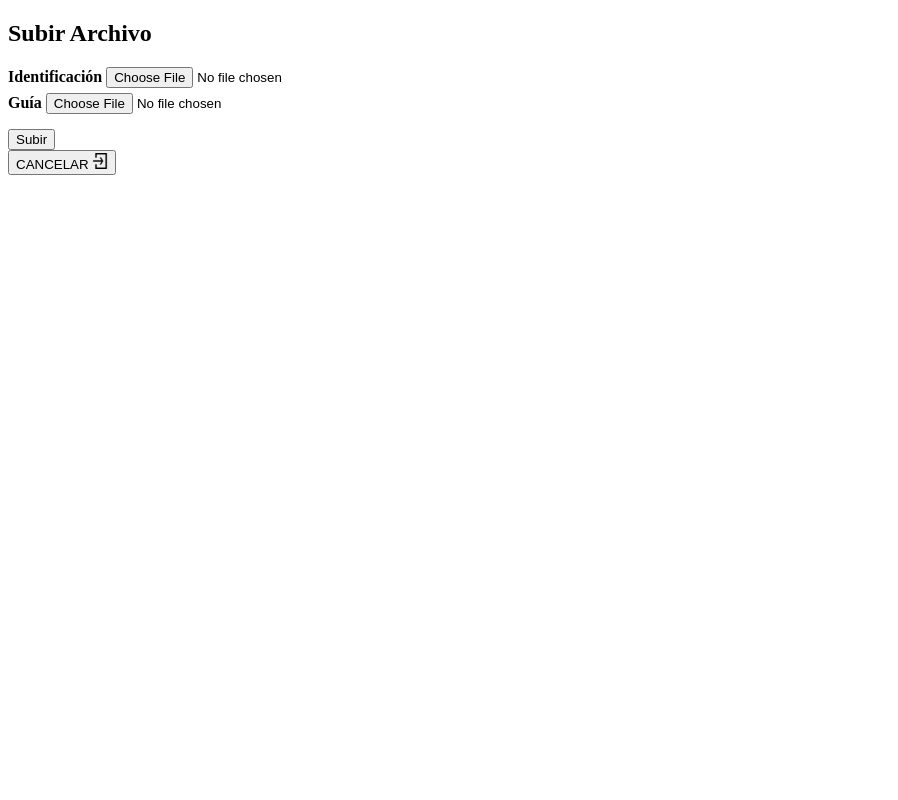
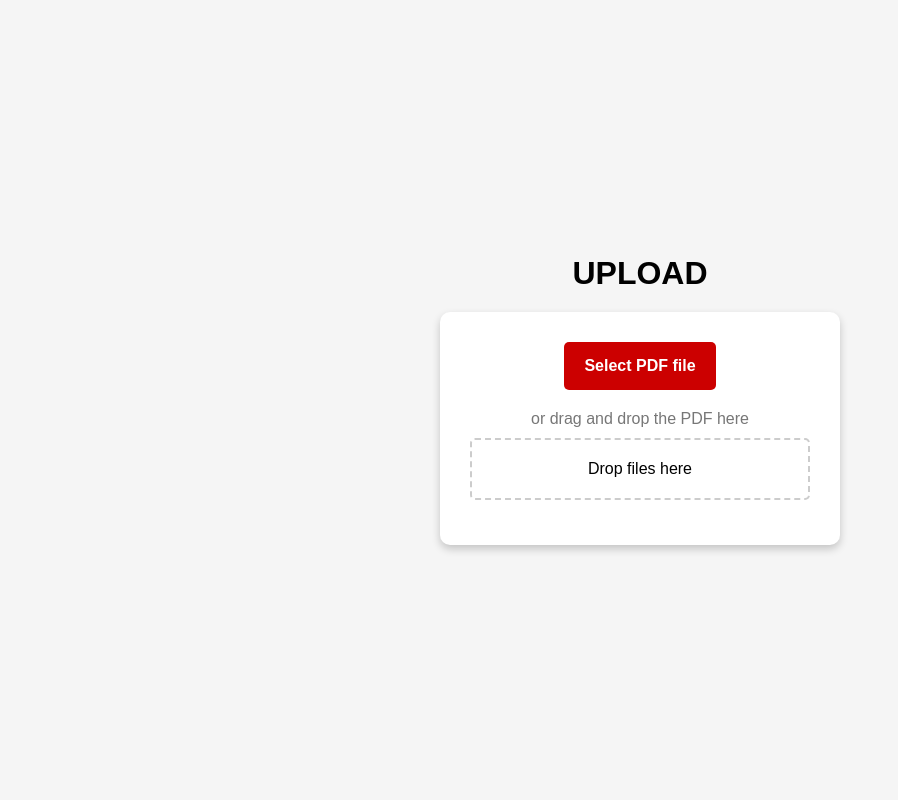
Before and after one commit to Juanpablo225/proyecto_final_volaris, a Django app: page /login/UPLOAD_USER/ in a window 1280 px wide. Shown: the whole page, without its empty margins (0-898 px from the left). Run offline with Django 5.2, Linux system fonts and the light colour scheme.

Commit message:
actualizacion demostracion sae

```diff
--- a/mi_app/static/CSS/styles_UPLOAD.css
+++ b/mi_app/static/CSS/styles_UPLOAD.css
@@ -0,0 +1,107 @@
+/* Reset de estilos */
+* {
+    margin: 0;
+    padding: 0;
+    box-sizing: border-box;
+    font-family: Arial, sans-serif;
+}
+
+body {
+    display: flex;
+    flex-direction: column;
+    align-items: center;
+    justify-content: center;
+    height: 100vh;
+    background-color: #f5f5f5;
+}
+
+header {
+    text-align: center;
+    margin-bottom: 20px;
+}
+
+.upload-container {
+    background: white;
+    padding: 30px;
+    border-radius: 10px;
+    text-align: center;
+    box-shadow: 0 4px 8px rgba(0, 0, 0, 0.2);
+    width: 400px;
+}
+
+.upload-button {
+    display: inline-block;
+    background-color: #c00;
+    color: white;
+    padding: 15px 20px;
+    border-radius: 5px;
+    cursor: pointer;
+    font-size: 16px;
+    font-weight: bold;
+    margin-bottom: 10px;
+}
+
+.upload-button:hover {
+    background-color: #900;
+}
+
+#dropZone {
+    border: 2px dashed #ccc;
+    padding: 20px;
+    border-radius: 5px;
+    margin-top: 10px;
+    transition: 0.3s;
+}
+
+#dropZone.dragover {
+    background-color: #eee;
+    border-color: #c00;
+}
+
+p {
+    color: #777;
+    margin-top: 10px;
+}
+
+#fileList {
+    margin-top: 15px;
+    text-align: left;
+    list-style: none;
+}
+
+#fileList li {
+    background: #e8f5e9;
+    color: #2e7d32;
+    padding: 10px;
+    margin: 5px 0;
+    border-radius: 5px;
+    font-size: 14px;
+}
+/* Estilos para los elementos de la lista de archivos */
+#fileList li {
+    background: #e8f5e9;
+    color: #2e7d32;
+    padding: 10px;
+    margin: 5px 0;
+    border-radius: 5px;
+    font-size: 14px;
+    display: flex;
+    justify-content: space-between;
+    align-items: center;
+}
+
+/* Estilo para el botón de eliminar */
+.delete-btn {
+    background-color: #e53935;
+    color: white;
+    padding: 5px 10px;
+    border: none;
+    border-radius: 5px;
+    cursor: pointer;
+    font-size: 14px;
+    margin-left: 10px;
+}
+
+.delete-btn:hover {
+    background-color: #c62828;
+}
--- /dev/null
+++ b/mi_app/static/JS/index.js
@@ -0,0 +1,66 @@
+document.addEventListener("DOMContentLoaded", function() {
+    const dropZone = document.getElementById("dropZone");
+    const fileInput = document.getElementById("fileInput");
+    const fileList = document.getElementById("fileList");
+
+    // Evita el comportamiento por defecto que abre los archivos
+    document.addEventListener("dragover", (event) => event.preventDefault());
+    document.addEventListener("drop", (event) => event.preventDefault());
+
+    // Cuando el usuario hace clic en el botón, activa el input de archivos
+    document.querySelector(".upload-button").addEventListener("click", () => {
+        fileInput.click();
+    });
+
+    // Manejar archivos seleccionados manualmente
+    fileInput.addEventListener("change", function(event) {
+        handleFiles(event.target.files);
+    });
+
+    // Drag and Drop
+    dropZone.addEventListener("dragover", function(event) {
+        event.preventDefault();
+        dropZone.classList.add("dragover");
+    });
+
+    dropZone.addEventListener("dragleave", function() {
+        dropZone.classList.remove("dragover");
+    });
+
+    dropZone.addEventListener("drop", function(event) {
+        event.preventDefault();
+        event.stopPropagation(); // Evita que se propague el evento y abra el archivo en otra ventana
+        dropZone.classList.remove("dragover");
+        handleFiles(event.dataTransfer.files);
+    });
+
+    // Función para manejar los archivos y mostrarlos en la lista
+    function handleFiles(files) {
+        fileList.innerHTML = ""; // Limpiar la lista antes de añadir nuevos archivos
+        for (let file of files) {
+            if (file.type !== "application/pdf") {
+                alert("Solo se permiten archivos PDF.");
+                continue;
+            }
+
+            let listItem = document.createElement("li");
+            listItem.classList.add("file-item"); // Clase para cada elemento de la lista
+
+            // Nombre del archivo
+            let fileName = document.createElement("span");
+            fileName.textContent = `${file.name} - ✅ Cargado con éxito`;
+            listItem.appendChild(fileName);
+
+            // Botón de eliminar
+            let deleteBtn = document.createElement("button");
+            deleteBtn.textContent = "Delate";
+            deleteBtn.classList.add("delete-btn"); // Clase para el botón de eliminar
+            deleteBtn.addEventListener("click", function() {
+                fileList.removeChild(listItem); // Elimina el archivo de la lista
+            });
+            listItem.appendChild(deleteBtn);
+
+            fileList.appendChild(listItem);
+        }
+    }
+});
--- a/mi_app/templates/mi_app/UPLOAD_USER.html
+++ b/mi_app/templates/mi_app/UPLOAD_USER.html
@@ -1,43 +1,35 @@
 {% load static %}
 <!DOCTYPE html>
-<html lang="en">
+<html lang="es">
 <head>
-     <link rel="icon" href="{% static 'ICONS/logo_sae.ico' %}">
     <meta charset="UTF-8">
-    <title>subir usuario</title>
+    <meta name="viewport" content="width=device-width, initial-scale=1.0">
+    <title>Subir Archivos</title>
+
+    <link rel="stylesheet" href="{% static 'CSS/styles_UPLOAD.css' %}">
 </head>
 <body>
-<div class="background"></div>
 
-        <!-- Primer formulario: Subir Archivo -->
-        <div class="login-form">
-            <h2>Subir Archivo</h2>
-            <form action="#" method="post" enctype="multipart/form-data">
-                {% csrf_token %}
-                <div style="margin-top: 5px;">
-                    <label for="identificacion"><strong>Identificación</strong></label>
-                    <input type="file" name="identificacion" id="identificacion" required>
-                </div>
+    <header>
+        <h1>UPLOAD</h1>
+    </header>
 
-                <div style="margin-top: 5px;">
-                    <label for="guia"><strong>Guía</strong></label>
-                    <input type="file" name="guia" id="guia" required>
-                </div>
+    <main>
+        <div class="upload-container">
+            <label for="fileInput" class="upload-button">Select PDF file</label>
+            <input type="file" id="fileInput" multiple hidden>
+            <p>or drag and drop the PDF here</p>
 
-                <div style="margin-top: 15px;">
-                    <button type="submit" class="subir">Subir</button>
+            <div id="dropZone">Drop files here</div>
 
-
-                </div>
-            </form>
-
-   <a href="{%url 'HOME_USER' %}">         <button type="submit" class="login-btn">CANCELAR <img src="{% static 'ICONS/favicon.ico' %}" alt="Login Icon" class="btn-icon"></button> </a>
-
+            <ul id="fileList"></ul>
         </div>
+    </main>
 
 
 
-
+<script src="{% static 'JS/index.js' %}"></script>
 
 </body>
+
 </html>
```
Also changed, not shown: mi_app/static/CSS/styles_Login.css (+12 -13 lines), mi_app/templates/mi_app/Login.html (+8 -5 lines), mi_app/templates/mi_app/UPLOAD_ADMIN.html (+18 -33 lines), mi_app/views.py (+21 -1 lines).
